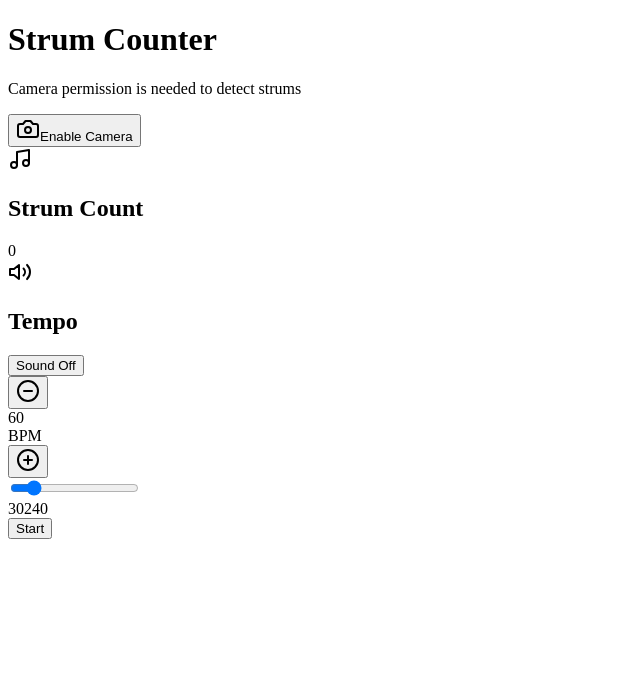
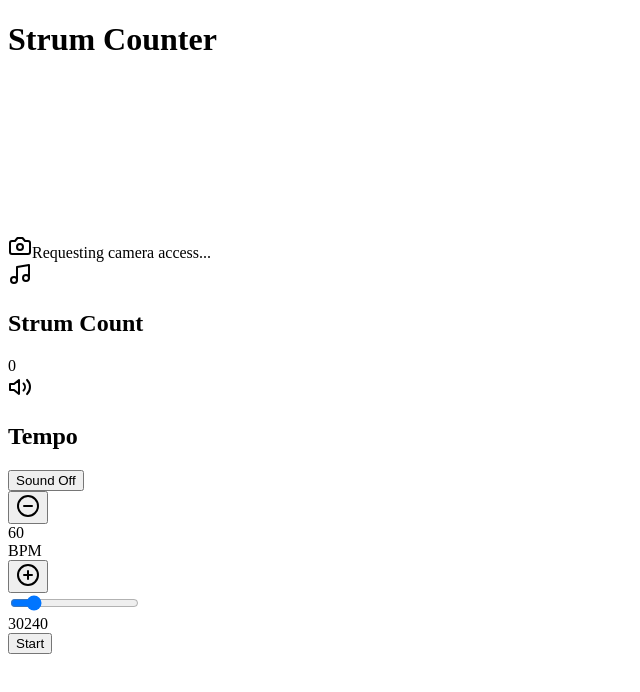
Before and after one commit to jvestell/strummer, a React (Create React App) app: page / in a window 1280 px wide. Shown: the top 692 px of the page, without its empty margins (0-640 px from the left). Built offline with nearby package versions, Linux system fonts and the light colour scheme.

Commit message:
camera working | two videos rendered

```diff
--- a/src/components/Camera/Camera.jsx
+++ b/src/components/Camera/Camera.jsx
@@ -1,87 +1,62 @@
-import React, { useRef, useEffect } from 'react';
+import React from 'react';
 import { Camera as CameraIcon } from 'lucide-react';
 import { useCamera } from '../../hooks/useCamera';
-import { useMotionDetection } from '../../hooks/useMotionDetection';
 
 export const Camera = ({ isActive, onStrumDetected }) => {
-  const videoRef = useRef(null);
-  const canvasRef = useRef(null);
-
-  const {
-    hasPermission,
-    requestPermission,
-    startCamera,
-    stopCamera,
-    error
-  } = useCamera(videoRef);
-
-  const { startDetection, stopDetection } = useMotionDetection({
-    videoRef,
-    canvasRef,
-    onMotionDetected: onStrumDetected,
-    sensitivity: 30, // Adjust this value based on testing
-    cooldownPeriod: 150 // Minimum ms between detections
+  const { videoRef, canvasRef, hasPermission, error } = useCamera({
+    isActive,
+    onStrumDetected
   });
-
-  useEffect(() => {
-    if (isActive && hasPermission) {
-      startCamera();
-      startDetection();
-    } else {
-      stopDetection();
-      stopCamera();
-    }
-
-    return () => {
-      stopDetection();
-      stopCamera();
-    };
-  }, [isActive, hasPermission, startCamera, startDetection, stopCamera, stopDetection]);
 
   if (error) {
     return (
-      <div className="bg-red-50 p-4 rounded-lg">
-        <p className="text-red-600 text-center">
-          Camera error: {error}
-        </p>
+      <div className="bg-red-50 border border-red-200 rounded-lg p-4">
+        <div className="flex items-center text-red-800">
+          <CameraIcon className="w-5 h-5 mr-2" />
+          <span>{error}</span>
         </div>
-    );
-  }
-
-  if (!hasPermission) {
-    return (
-      <div className="bg-yellow-50 p-4 rounded-lg">
-        <p className="text-center mb-4">Camera permission is needed to detect strums</p>
-        <button
-          onClick={requestPermission}
-          className="mx-auto flex items-center justify-center px-4 py-2 bg-blue-500 text-white rounded-md hover:bg-blue-600"
-        >
-          <CameraIcon className="w-5 h-5 mr-2" />
-          Enable Camera
-        </button>
       </div>
     );
   }
 
   return (
-    <div className="relative w-32 h-24 bg-gray-900 rounded-lg overflow-hidden">
+    <div className="relative bg-gray-900 rounded-lg overflow-hidden">
+      <div className="aspect-w-4 aspect-h-3 max-h-[180px]">
         <video
           ref={videoRef}
-        className="absolute top-0 left-0 w-full h-full object-cover"
+          autoPlay
           playsInline
           muted
-        autoPlay
-        webkit-playsinline="true"
+          className={`object-cover w-full h-full transform ${
+            hasPermission ? 'opacity-100' : 'opacity-0'
+          }`}
         />
+
+        {/* Hidden canvas for motion detection */}
         <canvas
           ref={canvasRef}
-        className="absolute top-0 left-0 w-full h-full opacity-0"
+          className="hidden"
         />
-      {isActive && (
+      </div>
+
+      {!hasPermission && (
+        <div className="absolute inset-0 flex items-center justify-center bg-gray-900">
+          <div className="text-white flex items-center">
+            <CameraIcon className="w-5 h-5 mr-2 animate-pulse" />
+            <span>Requesting camera access...</span>
+          </div>
+        </div>
+      )}
+
+      {/* Optional: Activity indicator when detection is active */}
+      {isActive && hasPermission && (
         <div className="absolute top-2 right-2">
-          <div className="w-2 h-2 rounded-full bg-red-500 animate-pulse" />
+          <div className="w-2 h-2 bg-green-500 rounded-full animate-pulse" />
         </div>
       )}
     </div>
   );
 };
+
+// Add display name for dev tools
+Camera.displayName = 'Camera';
--- a/src/hooks/useCamera.js
+++ b/src/hooks/useCamera.js
@@ -1,80 +1,88 @@
-import { useState, useCallback } from 'react';
+import { useState, useEffect, useRef } from 'react';
+import { useMotionDetection } from './useMotionDetection';
 
-export const useCamera = (videoRef) => {
+export const useCamera = ({ isActive, onStrumDetected }) => {
   const [hasPermission, setHasPermission] = useState(false);
   const [error, setError] = useState(null);
-  const [stream, setStream] = useState(null);
+  const videoRef = useRef(null);
+  const canvasRef = useRef(null);
+  const streamRef = useRef(null);
 
-  const stopCamera = useCallback(() => {
-    if (stream) {
-      stream.getTracks().forEach(track => track.stop());
-      setStream(null);
+  const { startDetection, stopDetection } = useMotionDetection({
+    videoRef,
+    canvasRef,
+    onMotionDetected: onStrumDetected,
+    sensitivity: 35,
+    cooldownPeriod: 150
+  });
+
+  // Clean up function to stop all tracks
+  const stopVideoStream = () => {
+    if (streamRef.current) {
+      streamRef.current.getTracks().forEach(track => track.stop());
+      streamRef.current = null;
     }
     if (videoRef.current) {
       videoRef.current.srcObject = null;
     }
-  }, [stream, videoRef]);
+  };
 
-  const startCamera = useCallback(async () => {
-    try {
-      setError(null);
+  // Initialize camera when component mounts or isActive changes
+  useEffect(() => {
+    const startCamera = async () => {
+      // Clean up any existing stream first
+      stopVideoStream();
 
-      // Check for Safari and HTTPS
-      const isSafari = /^((?!chrome|android).)*safari/i.test(navigator.userAgent);
-      const isHttps = window.location.protocol === 'https:';
-
-      if (isSafari && !isHttps) {
-        throw new Error('Safari requires HTTPS to access the camera');
+      if (!isActive) {
+        setHasPermission(false);
+        return;
       }
 
-      const constraints = {
-        video: {
-          facingMode: 'user',
-          width: { ideal: 1280 },
-          height: { ideal: 720 },
-          frameRate: { ideal: 30 }
+      try {
+        const stream = await navigator.mediaDevices.getUserMedia({
+          video: {
+            facingMode: 'user',
+            width: { ideal: 320 },
+            height: { ideal: 240 }
+          },
+          audio: false
+        });
+
+        if (videoRef.current && isActive) {
+          streamRef.current = stream;
+          videoRef.current.srcObject = stream;
+          setHasPermission(true);
+          setError(null);
+        } else {
+          // If component was deactivated during getUserMedia call
+          stream.getTracks().forEach(track => track.stop());
         }
-      };
+      } catch (err) {
+        setError('Camera permission denied');
+        setHasPermission(false);
+      }
+    };
 
-      const mediaStream = await navigator.mediaDevices.getUserMedia(constraints);
+    startCamera();
 
-      setStream(mediaStream);
-      if (videoRef.current) {
-        videoRef.current.srcObject = mediaStream;
-        // Wait for video to be ready
-        await new Promise((resolve) => {
-          videoRef.current.onloadedmetadata = resolve;
-        });
-        await videoRef.current.play();
-      }
+    // Cleanup function
+    return () => {
+      stopVideoStream();
+    };
+  }, [isActive]); // Now depends on isActive
 
-      setHasPermission(true);
-    } catch (err) {
-      console.error('Camera access error:', err);
-
-      if (err.name === 'NotAllowedError') {
-        setError('Camera access denied. Please enable camera permissions.');
-      } else if (err.name === 'NotFoundError') {
-        setError('No camera found. Please ensure your device has a camera.');
-      } else if (err.name === 'NotReadableError') {
-        setError('Camera is in use by another application.');
-      } else {
-        setError(`Camera error: ${err.message || 'Could not access camera'}`);
-      }
-
-      setHasPermission(false);
+  useEffect(() => {
+    if (hasPermission && isActive) {
+      startDetection();
+    } else {
+      stopDetection();
     }
-  }, [videoRef]);
-
-  const requestPermission = useCallback(() => {
-    startCamera();
-  }, [startCamera]);
+  }, [hasPermission, isActive, startDetection, stopDetection]);
 
   return {
+    videoRef,
+    canvasRef,
     hasPermission,
-    requestPermission,
-    startCamera,
-    stopCamera,
     error
   };
 };
--- a/src/hooks/useMotionDetection.js
+++ b/src/hooks/useMotionDetection.js
@@ -1,5 +1,4 @@
-import { useCallback, useRef } from 'react';
-import { detectMotion } from '../utils/motionDetection';
+import { useCallback, useRef, useEffect } from 'react';
 
 export const useMotionDetection = ({
   videoRef,
@@ -11,6 +10,20 @@ export const useMotionDetection = ({
   const animationFrameRef = useRef(null);
   const lastDetectionRef = useRef(0);
   const previousImageDataRef = useRef(null);
+
+  const detectMotion = useCallback((prevData, currentData) => {
+    let diff = 0;
+    const length = prevData.length;
+
+    // Compare every 4th pixel (RGBA values)
+    for (let i = 0; i < length; i += 4) {
+      const prevGray = (prevData[i] + prevData[i + 1] + prevData[i + 2]) / 3;
+      const currentGray = (currentData[i] + currentData[i + 1] + currentData[i + 2]) / 3;
+      diff += Math.abs(currentGray - prevGray);
+    }
+
+    return diff / (length / 4); // Average difference per pixel
+  }, []);
 
   const processFrame = useCallback(() => {
     const video = videoRef.current;
@@ -31,12 +44,7 @@ export const useMotionDetection = ({
     ctx.drawImage(video, 0, 0);
 
     // Get current frame data
-    const currentImageData = ctx.getImageData(
-      0,
-      0,
-      canvas.width,
-      canvas.height
-    );
+    const currentImageData = ctx.getImageData(0, 0, canvas.width, canvas.height);
 
     // Skip first frame since we need two frames to compare
     if (!previousImageDataRef.current) {
@@ -66,24 +74,29 @@ export const useMotionDetection = ({
 
     // Continue the detection loop
     animationFrameRef.current = requestAnimationFrame(processFrame);
-  }, [videoRef, canvasRef, onMotionDetected, sensitivity, cooldownPeriod]);
+  }, [videoRef, canvasRef, onMotionDetected, sensitivity, cooldownPeriod, detectMotion]);
 
   const startDetection = useCallback(() => {
-    // Reset refs
-    lastDetectionRef.current = 0;
-    previousImageDataRef.current = null;
-
-    // Start the detection loop
-    processFrame();
+    if (!animationFrameRef.current) {
+      processFrame();
+    }
   }, [processFrame]);
 
   const stopDetection = useCallback(() => {
     if (animationFrameRef.current) {
       cancelAnimationFrame(animationFrameRef.current);
+      animationFrameRef.current = null;
     }
-    // Clear refs
     previousImageDataRef.current = null;
+    lastDetectionRef.current = 0;
   }, []);
+
+  // Cleanup on unmount
+  useEffect(() => {
+    return () => {
+      stopDetection();
+    };
+  }, [stopDetection]);
 
   return {
     startDetection,
```
Lines whose indentation alone changed are shown as unchanged.
